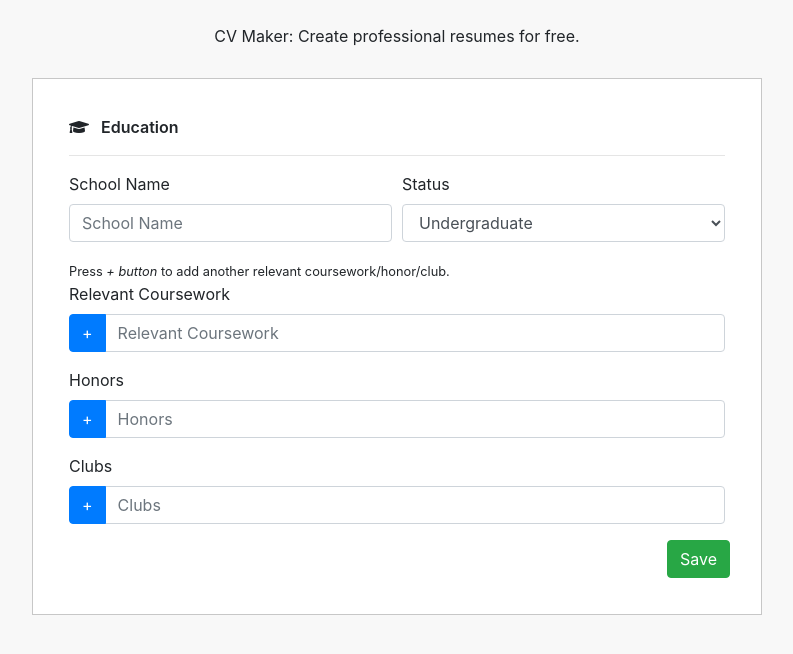
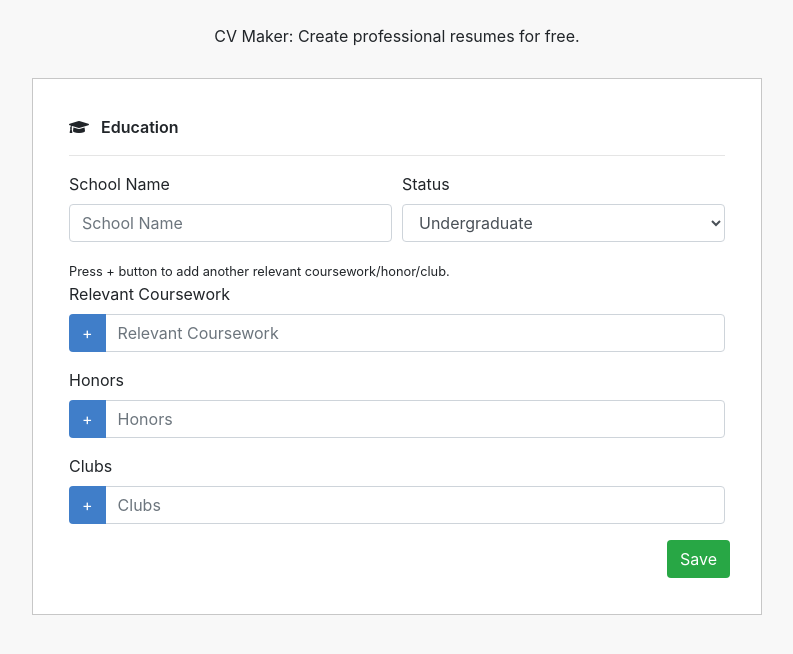
Before and after one commit to dalegacusan/CV-Application, a React (Create React App) app: page / in a window 1280 px wide. Both pictures are taken after typing "Sample", "Sample", "name@example.com", "Sample", "Sample", "Sample" into the empty fields and a click on the button "Save". Shown: the top 654 px of the page, without its empty margins (243-1036 px from the left). Built offline with nearby package versions, Linux system fonts and the light colour scheme.

Commit message:
Custom CSS for Next & Skip Buttons

```diff
--- a/src/App.css
+++ b/src/App.css
@@ -16,3 +16,59 @@ body{
 .categoryHeader i{
     margin-right: 12px;
 }
+
+.customButton{
+    background-color: #407EC9;
+    color: white;
+}
+
+.customButton:hover{
+    background-color: rgb(32, 32, 32);
+    color: white;
+}
+
+.newButton{
+    margin-right: 2px;
+    background-color: #407EC9;
+    color: white;
+}
+
+.newButton:hover{
+    background-color: white;
+    border: 1px solid #407EC9;
+}
+
+.newButton:focus{
+    -webkit-box-shadow: none;
+    box-shadow: none;
+    -webkit-transition: none;
+    transition: none;
+}
+
+.skipButton{
+    background-color: rgb(27, 27, 27);
+    color: white;
+    box-shadow:none;
+}
+
+.skipButton:hover{
+    background-color: white;
+    border: 1px solid black;
+}
+
+.skipButton:focus{
+    -webkit-box-shadow: none;
+    box-shadow: none;
+    -webkit-transition: none;
+    transition: none;
+}
+
+.saveButton{
+    background-color: #28a745;
+    color: white;
+}
+
+.saveButton:hover{
+    background-color: #1d8b37;
+    color: white;
+}
--- a/src/components/Achievements/AchievementsButtons.js
+++ b/src/components/Achievements/AchievementsButtons.js
@@ -20,14 +20,14 @@ export default class AchievementsButtons extends Component {
 
         let saveClick = (
             <div>
-                <button type="button" name="newAchievement" className="btn btn-primary" value="newButton" onClick={this.handleOnSubmit}>New</button>
-                <button type="button" name="nextComponent" className="btn btn-dark" value="nextButton" onClick={this.handleOnSubmit}>Skip</button>
+                <button type="button" name="newAchievement" className="btn newButton" value="newButton" onClick={this.handleOnSubmit}>New</button>
+                <button type="button" name="nextComponent" className="btn skipButton" value="nextButton" onClick={this.handleOnSubmit}>Skip</button>
             </div>
         );
 
         let saveNew = (
             <div>
-                <button type="button" name="submitAchievement" className="btn btn-success" value="saveButton" onClick={this.handleOnSubmit}>Save</button>
+                <button type="button" name="submitAchievement" className="btn saveButton" value="saveButton" onClick={this.handleOnSubmit}>Save</button>
             </div>
         );
 
--- a/src/components/Achievements/Contributions.js
+++ b/src/components/Achievements/Contributions.js
@@ -23,7 +23,7 @@ export default class Contributions extends Component {
             <div>
                 <div className="input-group">
                     <div className="input-group-prepend">
-                        <button type="button" className="btn btn-primary" onClick={this.handleContributionClick}>+</button>
+                        <button type="button" className="btn customButton" onClick={this.handleContributionClick}>+</button>
                     </div>
                     <input type="text" name="contribution" value={this.state.contribText} className="form-control" id="inputsContributions" placeholder="Relevant Contributions" onChange={this.handleContribInput} />
                 </div>
--- a/src/components/Awards.js
+++ b/src/components/Awards.js
@@ -33,14 +33,14 @@ export default class Awards extends Component {
                         <div className="form-group col-md-12">
                             <div className="input-group">
                                 <div className="input-group-prepend">
-                                    <button type="button" className="btn btn-primary" onClick={this.setAward}>+</button>
+                                    <button type="button" className="btn customButton" onClick={this.setAward}>+</button>
                                 </div>
                                 <input type="text" name="coursework" value={this.state.awardDescription} className="form-control" id="inputAchievement" placeholder="Achievement Description" onChange={this.handleInputChange} />
                             </div>
                         </div>
                     </div>
                     <div className="form-row d-flex flex-row-reverse">
-                        <button type="submit" className="btn btn-success" value="Save">Save</button>
+                        <button type="submit" className="btn saveButton" value="Save">Save</button>
                     </div>
                 </form>
             </div>
--- a/src/components/Education/Clubs.js
+++ b/src/components/Education/Clubs.js
@@ -24,7 +24,7 @@ export default class Coursework extends Component {
                 <label htmlFor="inputClubs">Clubs</label>
                 <div className="input-group">
                     <div className="input-group-prepend">
-                        <button type="button" className="btn btn-primary" onClick={this.handleClubEnter}>+</button>
+                        <button type="button" className="btn customButton" onClick={this.handleClubEnter}>+</button>
                     </div>
                     <input type="text" name="club" value={this.state.club} className="form-control" id="inputClubs" placeholder="Clubs" onChange={this.handleInputChange} />
                 </div>
--- a/src/components/Education/Coursework.js
+++ b/src/components/Education/Coursework.js
@@ -24,7 +24,7 @@ export default class Coursework extends Component {
                 <label htmlFor="inputCoursework">Relevant Coursework</label>
                 <div className="input-group">
                     <div className="input-group-prepend">
-                        <button type="button" className="btn btn-primary" onClick={this.handleCourseworkEnter}>+</button>
+                        <button type="button" className="btn customButton" onClick={this.handleCourseworkEnter}>+</button>
                     </div>
                     <input type="text" name="coursework" value={this.state.coursework} className="form-control" id="inputCoursework" placeholder="Relevant Coursework" onChange={this.handleInputChange} />
                 </div>
--- a/src/components/Education/Education.js
+++ b/src/components/Education/Education.js
@@ -68,8 +68,7 @@ export default class Education extends Component {
                         </div>
                     </div>
                     <div>
-                        {/* Make dynamic - when user typing on honor, change to "another coursework" etc. */}
-                        <small>Press <i>+ button</i> to add another relevant coursework/honor/club.</small>
+                        <small>Press + button to add another relevant coursework/honor/club.</small>
                     </div>
                     <div className="form-row">
                         <Coursework setCoursework={this.setArray.bind(this)} />
--- a/src/components/Education/EducationButtons.js
+++ b/src/components/Education/EducationButtons.js
@@ -20,14 +20,14 @@ export default class EducationButtons extends Component {
 
         let saveClick = (
             <div>
-                <button type="button" name="newEducation" className="btn btn-primary" value="newButton" onClick={this.handleOnSubmit}>New</button>
-                <button type="button" name="nextComponent" className="btn btn-dark" value="nextButton" onClick={this.handleOnSubmit}>Skip</button>
+                <button type="button" name="newEducation" className="btn newButton" value="newButton" onClick={this.handleOnSubmit}>New</button>
+                <button type="button" name="nextComponent" className="btn skipButton" value="nextButton" onClick={this.handleOnSubmit}>Skip</button>
             </div>
         );
 
         let saveNew = (
             <div>
-                <button type="button" name="submitEducation" className="btn btn-success" value="saveButton" onClick={this.handleOnSubmit}>Save</button>
+                <button type="button" name="submitEducation" className="btn saveButton" value="saveButton" onClick={this.handleOnSubmit}>Save</button>
             </div>
         );
 
--- a/src/components/Education/Honors.js
+++ b/src/components/Education/Honors.js
@@ -24,7 +24,7 @@ export default class Coursework extends Component {
                 <label htmlFor="inputHonors">Honors</label>
                 <div className="input-group">
                     <div className="input-group-prepend">
-                        <button type="button" className="btn btn-primary" onClick={this.handleHonorEnter}>+</button>
+                        <button type="button" className="btn customButton" onClick={this.handleHonorEnter}>+</button>
                     </div>
                     <input type="text" name="honor" value={this.state.honor} className="form-control" id="inputHonors" placeholder="Honors" onChange={this.handleInputChange} />
                 </div>
--- a/src/components/Information.js
+++ b/src/components/Information.js
@@ -44,7 +44,7 @@ export default function PersonalInformation(props) {
                         </div>
                     </div>
                     <div className="form-row d-flex flex-row-reverse">
-                        <button type="submit" className="btn btn-success" value="Save">Save</button>
+                        <button type="submit" className="btn saveButton" value="Save">Save</button>
                     </div>
                 </form>
             </div>
--- a/src/components/Resume/styles/Resume.module.css
+++ b/src/components/Resume/styles/Resume.module.css
@@ -9,7 +9,7 @@
 }
 
 .wrapperFooter p a{
-    color: rgb(70, 137, 214);
+    color: #407EC9;
 }
 
 .resumeContainer{
--- a/src/components/Skills.js
+++ b/src/components/Skills.js
@@ -33,14 +33,14 @@ export default class Skills extends Component {
                         <div className="form-group col-md-12">
                             <div className="input-group">
                                 <div className="input-group-prepend">
-                                    <button type="button" className="btn btn-primary" onClick={this.setSkill}>+</button>
+                                    <button type="button" className="btn customButton" onClick={this.setSkill}>+</button>
                                 </div>
                                 <input type="text" name="skillDescription" value={this.state.skillDescription} className="form-control" id="inputSkill" placeholder="Skill Description" onChange={this.handleInputChange} />
                             </div>
                         </div>
                     </div>
                     <div className="form-row d-flex flex-row-reverse">
-                        <button type="submit" className="btn btn-success" value="Save">Save</button>
+                        <button type="submit" className="btn saveButton" value="Save">Save</button>
                     </div>
                 </form>
             </div>
```
